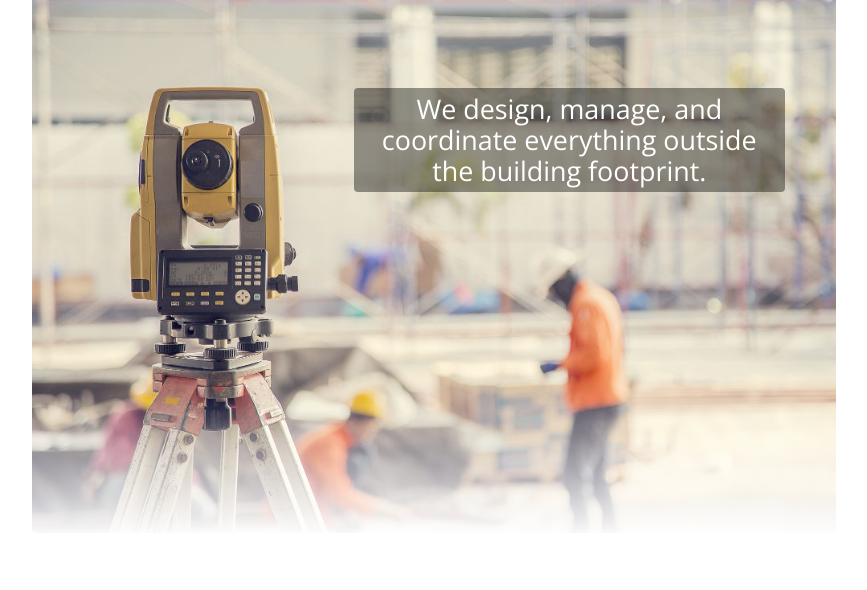
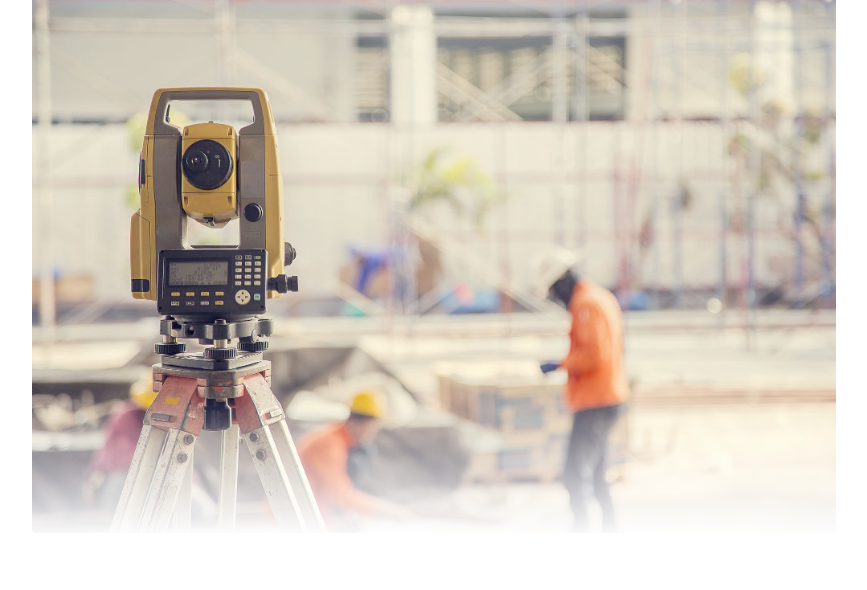
Before and after one commit to forresthayes/piercemurray, a plain HTML site: page index.html in a window 1280 px wide. Shown: the part 210-800 px from the top of the page, without its empty margins (206-1073 px from the left). Drawn offline with nearby package versions, Linux system fonts and the light colour scheme.

Commit message:
remove summary phrase from survey img

```diff
--- a/index.html
+++ b/index.html
@@ -16,7 +16,8 @@
       <li>Surveying</li>
     </ul>
   </header>
-  <p class="summary">We design, manage, and coordinate everything outside the building footprint.</p>
+  <!-- to be replaced with new slogan -->
+  <!-- <p class="summary">We design, manage, and coordinate everything outside the building footprint.</p> -->
   <div class="img-wrapper">
     <img src="images/worksite-1000w.jpg" alt="Survey station at worksite">
   </div>
--- a/main.css
+++ b/main.css
@@ -104,7 +104,7 @@ img {
   width: 100%;
 }
 
-.summary {
+/*.summary {
   background:rgba(0,0,0,0.4);
   border-radius: 4px;
   display: inline;
@@ -115,7 +115,7 @@ img {
   font-size: 1.2em;
   text-align: center;
   z-index: 10;
-}
+}*/
 
 @media (min-width: 35em) {
   .summary {
```
